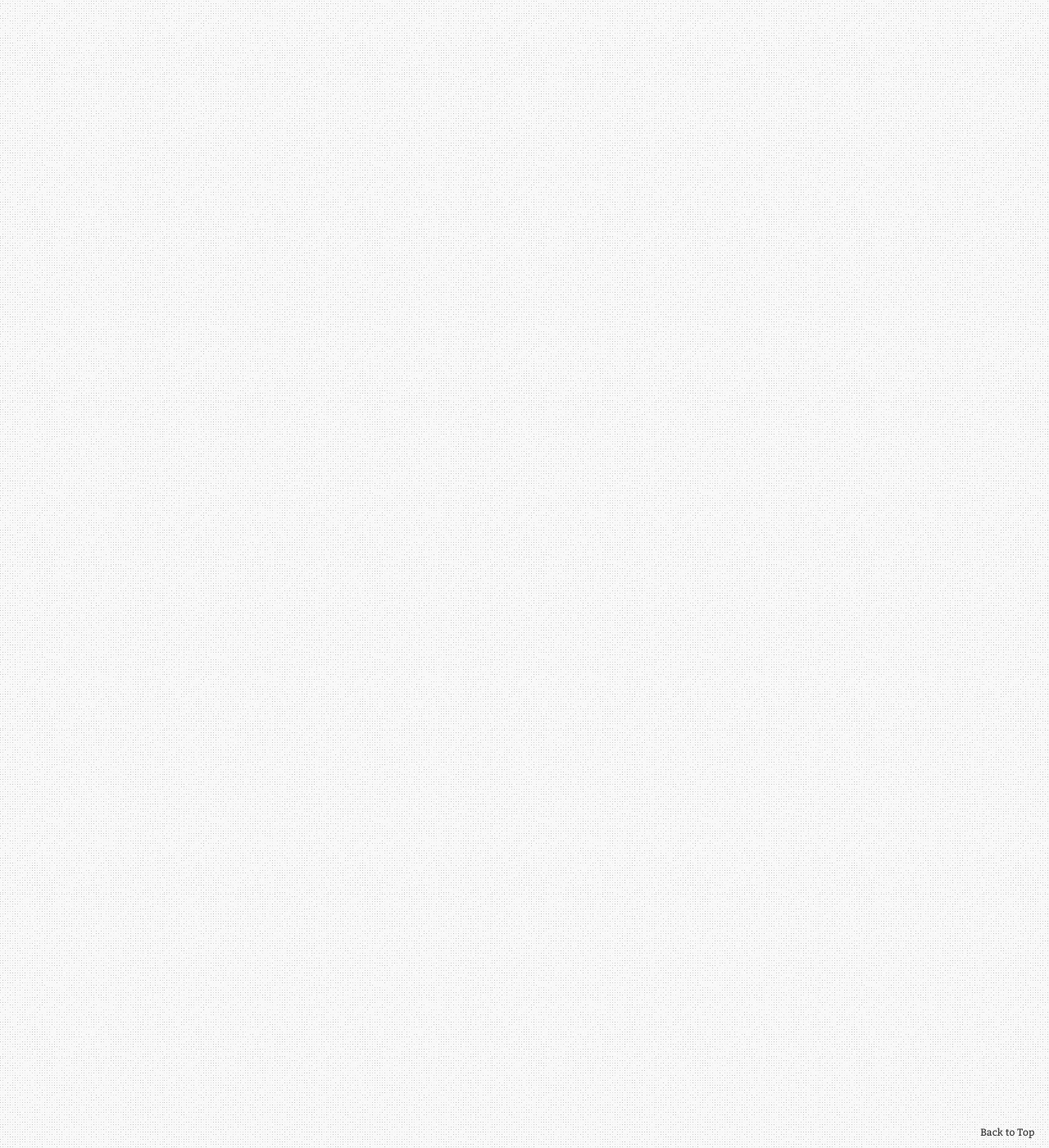
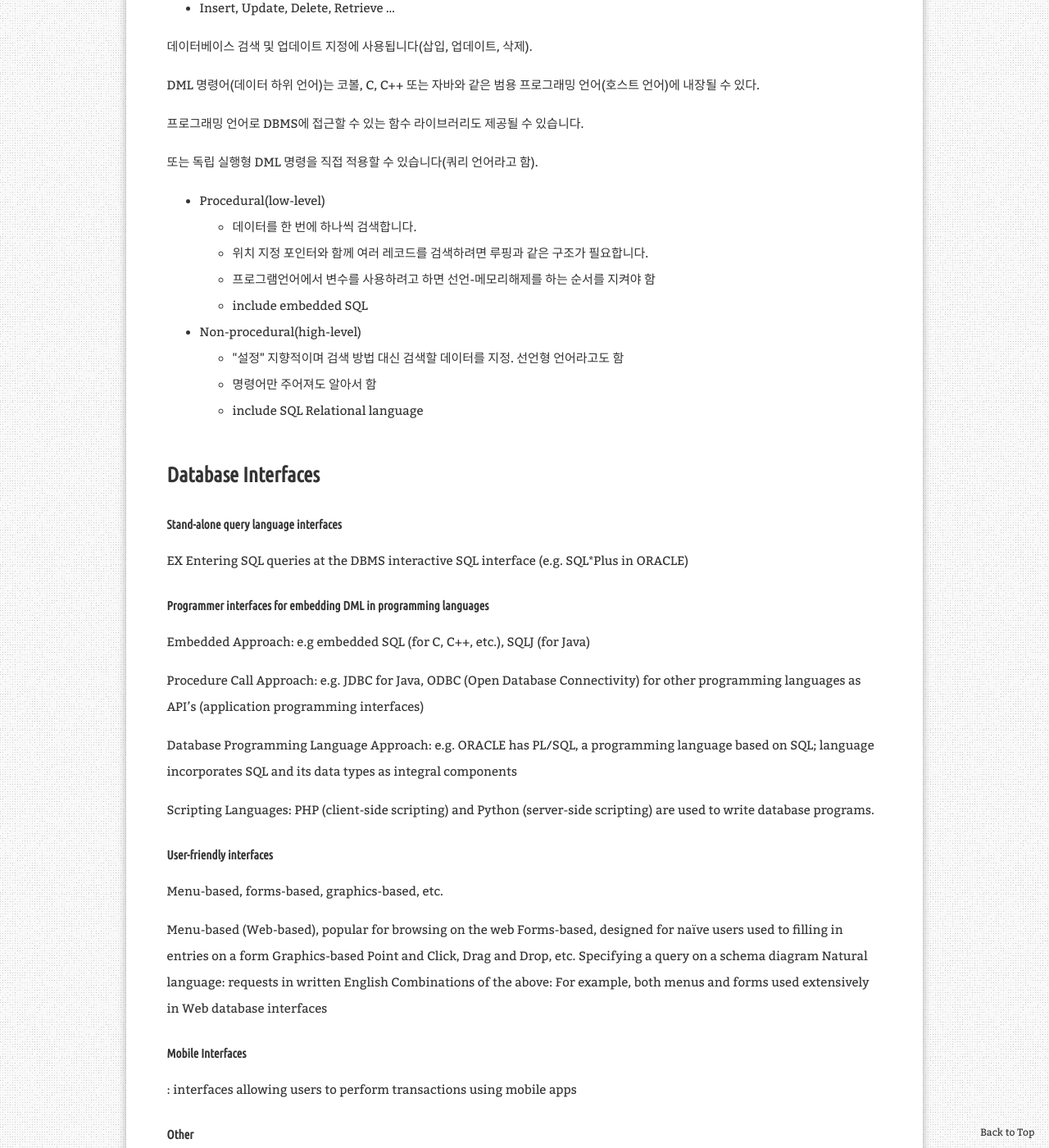
Before and after one commit to aristohyun/aristohyun.github.io, a Jekyll site: the page built from _posts/2021-09-02-DBS_02.md, in a window 1280 px wide and 1400 px high, scrolled down 5910 px. Shown: the whole window at 82% size. Built offline with Jekyll 4.4.1, drawn with Linux system fonts in a browser that asks for light colours; comment, search, counter and statistics services are not loaded; some of the changed text lies outside the part shown.

Commit message:
Update 2021-09-02-DBS_02.md

```diff
--- a/_posts/2021-09-02-DBS_02.md
+++ b/_posts/2021-09-02-DBS_02.md
@@ -128,3 +128,110 @@ Internal Schema :
 
 
 ## Data Independence
+
+> 데이터 독립성을 완전히 지원하는 DBMS에서는 하위 수준의 스키마가 변경되면 이 스키마와 상위 수준의 스키마 간의 매핑만 변경하면 됩니다.
+> 상위 수준 스키마 자체는 변경되지 않습니다.
+> 따라서 응용 프로그램은 외부 스키마를 참조하므로 변경할 필요가 없습니다.
+
+#### Logical Data Independence
+
+External 스키마와 관련 application을 변경하지 않고 Conceptual Schema를 변경할 수 있는 것
+
+#### Physical Data Independence
+
+Conceptual 스키마를 변경하지 않고 Internal 스키마를 변경할 수 있는 것
+예를 들어, 특정 파일 구조가 재구성되거나 데이터베이스 성능을 향상시키기 위해 새 인덱스가 작성될 때 Internal 스키마가 변경될 수 있음
+
+
+# Database Languages
+
+#### DDL, Data Definition Language
+
+데이터 정의어 :
+- Create, Alter, Drop
+
+DBA 및 데이터베이스 설계자가 데이터베이스의 개념 스키마를 지정하는 데 사용합니다.
+
+대부분의 DBMS에서 DDL은 내부 및 외부 스키마(보기)를 정의하는 데도 사용됩니다.
+
+일부 DBMS에서는 내부 및 외부 스키마를 정의하는 데 별도의 SDL(저장 정의 언어)과 VDL(보기 정의 언어)이 사용됩니다.
+
+SDL은 일반적으로 DBA 및 데이터베이스 설계자에게 제공되는 DBMS 명령을 통해 실현됩니다.
+
+
+#### DML, Data Manipulation Language
+
+데이터 조작어 :
+- Insert, Update, Delete, Retrieve ...
+
+데이터베이스 검색 및 업데이트 지정에 사용됩니다(삽입, 업데이트, 삭제).
+
+DML 명령어(데이터 하위 언어)는 코볼, C, C++ 또는 자바와 같은 범용 프로그래밍 언어(호스트 언어)에 내장될 수 있다.
+
+프로그래밍 언어로 DBMS에 접근할 수 있는 함수 라이브러리도 제공될 수 있습니다.
+
+또는 독립 실행형 DML 명령을 직접 적용할 수 있습니다(쿼리 언어라고 함).
+
+- Procedural(low-level)
+    - 데이터를 한 번에 하나씩 검색합니다.
+    - 위치 지정 포인터와 함께 여러 레코드를 검색하려면 루핑과 같은 구조가 필요합니다.
+    - 프로그램언어에서 변수를 사용하려고 하면 선언-메모리해제를 하는 순서를 지켜야 함
+    - include embedded SQL
+
+-  Non-procedural(high-level)
+    - "설정" 지향적이며 검색 방법 대신 검색할 데이터를 지정. 선언형 언어라고도 함
+    - 명령어만 주어져도 알아서 함
+    - include SQL Relational language
+
+
+# Database Interfaces
+
+#### Stand-alone query language interfaces
+EX Entering SQL queries at the DBMS interactive SQL interface (e.g. SQL*Plus in ORACLE)
+
+#### Programmer interfaces for embedding DML in programming languages
+
+Embedded Approach: e.g embedded SQL (for C, C++, etc.), SQLJ (for Java)
+
+Procedure Call Approach: e.g. JDBC for Java, ODBC (Open Database Connectivity) for other programming languages as API’s (application programming interfaces)
+
+Database Programming Language Approach: e.g. ORACLE has PL/SQL, a programming language based on SQL; language incorporates SQL and its data types as integral components
+
+Scripting Languages: PHP (client-side scripting) and Python (server-side scripting) are used to write database programs.
+
+#### User-friendly interfaces
+Menu-based, forms-based, graphics-based, etc.
+
+Menu-based (Web-based), popular for browsing on the web
+Forms-based, designed for naïve users used to filling in entries on a form
+Graphics-based
+Point and Click, Drag and Drop, etc.
+Specifying a query on a schema diagram
+Natural language: requests in written English
+Combinations of the above:
+For example, both menus and forms used extensively in Web database interfaces
+
+#### Mobile Interfaces
+: interfaces allowing users to perform transactions using mobile apps
+
+#### Other
+
+Natural language: free text as a query
+
+Speech : Input query and Output response
+
+Web Browser with keyword search
+
+Parametric interfaces, e.g., bank tellers using function keys.
+
+Interfaces for the DBA:
+Creating user accounts, granting authorizations
+Setting system parameters
+Changing schemas or access paths
+
+# The Database System Environment
+
+![image](https://user-images.githubusercontent.com/32366711/132377955-e765b17f-4fa8-4192-a6c6-6fef9aca34fe.png)
+
+
+# Centralized and Client/Server Architectures for DBMS
```
